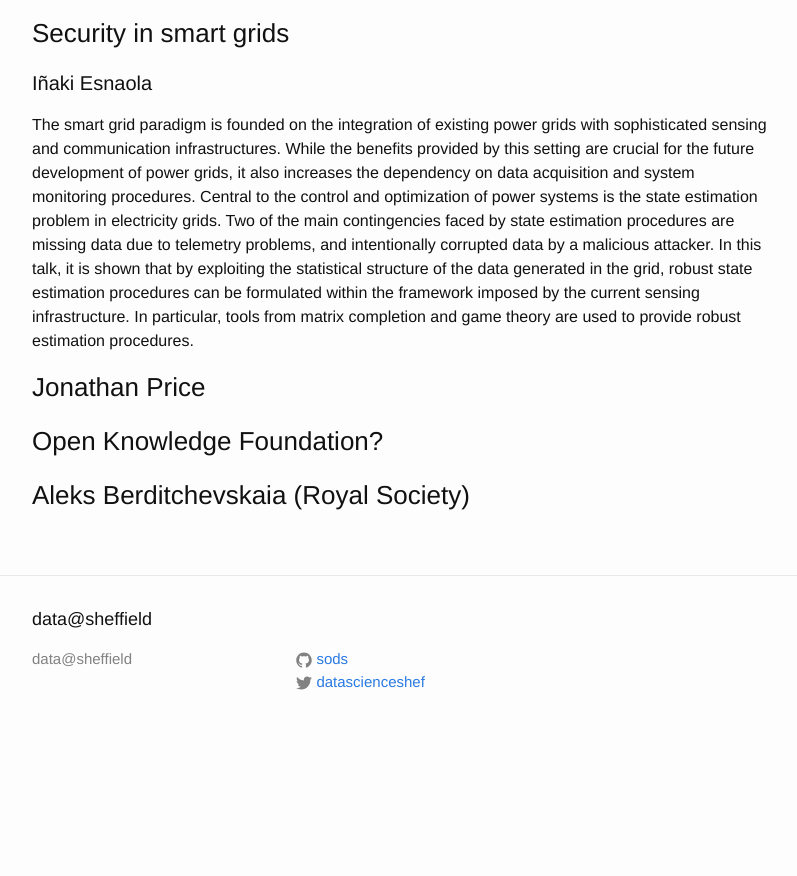
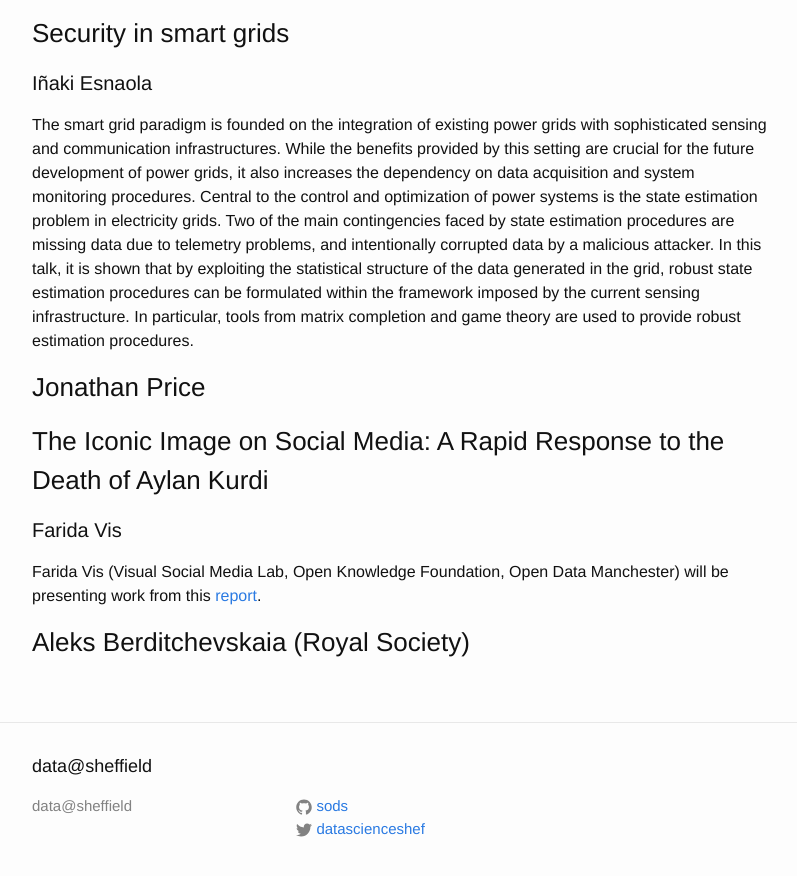
Before and after one commit to sods/das2015, a Jekyll site: the page built from schedule.html, in a window 1280 px wide and 900 px high, scrolled down 2776 px. Shown: the top 876 px of the window, without its empty margins (238-1035 px from the left). Built offline with Jekyll 4.4.1, drawn with Linux system fonts in a browser that asks for light colours; before the commit the page ends 3529 px from its top, so only the background shows below that.

Commit message:
Farida's initial abstract/blurb
I've not yet asked for an abstract (she seems very busy). So I've just linked to the report she'll be talking about.

```diff
--- a/schedule.html
+++ b/schedule.html
@@ -47,6 +47,11 @@ for wider analysis poses serious privacy concerns. Differential Privacy is a sys
 
 <h3>Jonathan Price</h3>
 
-<h3>Open Knowledge Foundation?</h3>
+<h3>The Iconic Image on Social Media: A Rapid Response to the Death of Aylan Kurdi</h3>
+
+<h4>Farida Vis</h4>
+
+<p>Farida Vis (Visual Social Media Lab, Open Knowledge Foundation, Open Data Manchester) will be presenting
+work from this <a href="http://visualsocialmedialab.org/blog/the-iconic-image-on-social-media-a-rapid-response-to-the-death-of-aylan-kurdi">report</a>.</p>
 
 <h3>Aleks Berditchevskaia (Royal Society)</h3>
```
